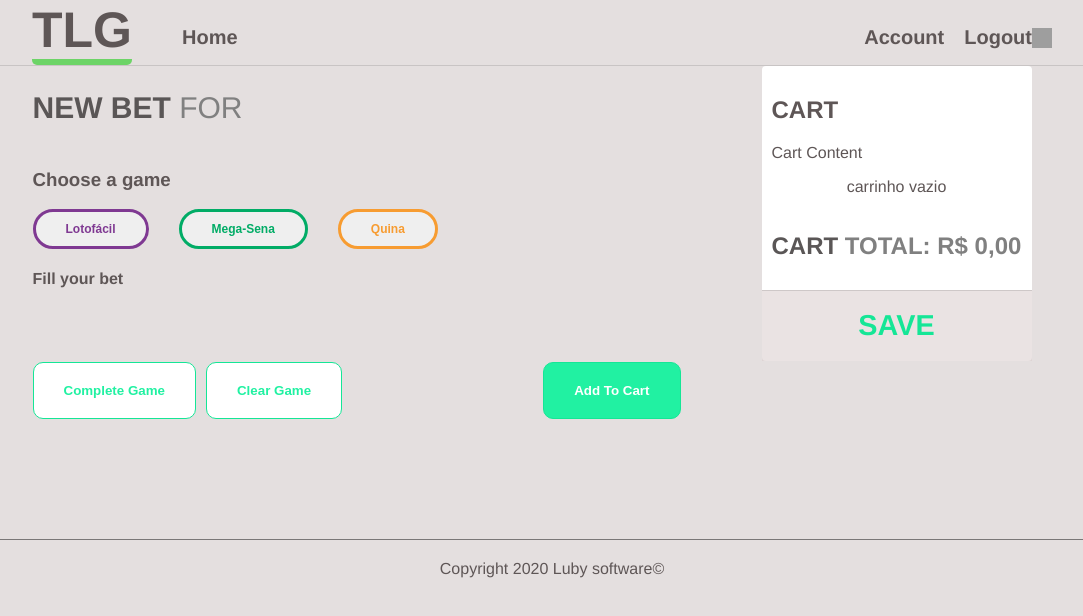
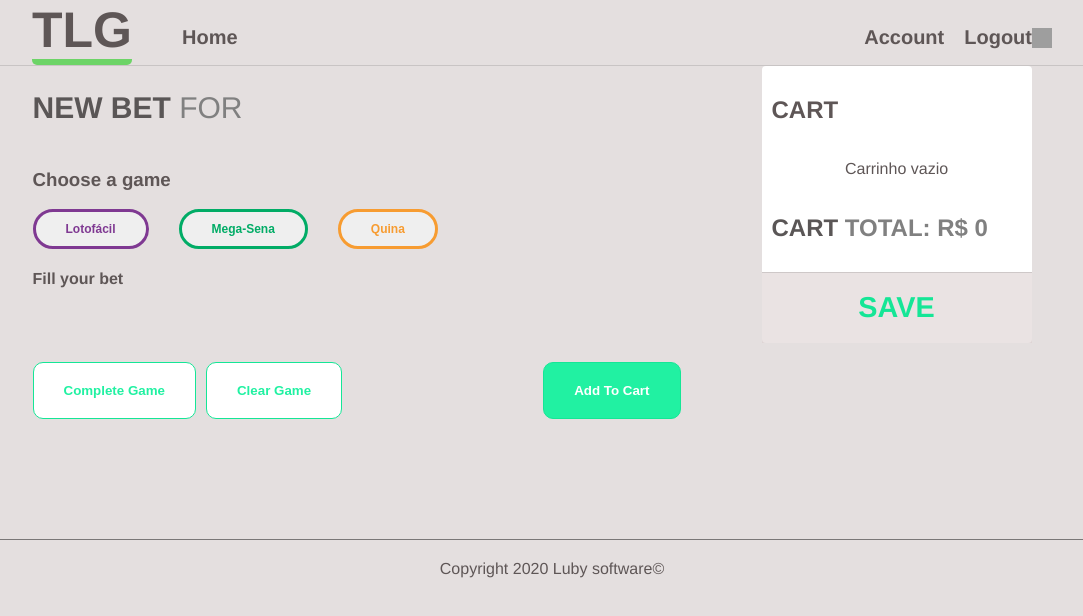
Before and after one commit to johnnyfers/TGL-APP-REACT, a React (Create React App) app: page /newbet in a window 1280 px wide. Shown: the top 616 px of the page, without its empty margins (108-1191 px from the left). Built offline with nearby package versions, Linux system fonts and the light colour scheme; data requests are answered from the project's data file; grey boxes are pictures that could not be loaded.

Commit message:
newbet page almost done

```diff
--- a/src/components/NewBet/Bet/Cart/index.tsx
+++ b/src/components/NewBet/Bet/Cart/index.tsx
@@ -1,15 +1,73 @@
-import { EmptyCart, H2, Strong, Save } from "./styles";
+import { EmptyCart, H2, Strong, Save, DivInsideCart, SideCartDiv, DivClassSpan, SpanNameGame, SpanDelete } from "./styles";
+import { useDispatch, useSelector } from 'react-redux'
+import { cartActions } from '../../../../store/cart-slice'
 
-export default function Cart(){
+interface RootState {
+    cart: {
+        cartItem: [{
+            id: string
+            items: number[]
+            price: number
+            type: string
+            color: string
+        }],
+        totalPrice: number
+    }
+}
+
+export default function Cart() {
+    const dispatch = useDispatch()
+
+    let cartItem: [{
+        id: string
+        items: number[]
+        price: number
+        type: string
+        color: string
+    }] = useSelector((state: RootState) => state.cart.cartItem)
+
+    let totalPrice: number = useSelector((state: RootState) => state.cart.totalPrice)
+
+    const deleteRow = (id: string, price: number) => {
+        dispatch(cartActions.deleteItemFromCart({ id, price }))
+    }
+
     return (
         <>
             <h2>CART</h2>
 
-            <div>Cart Content</div>
+            <div>
+                {cartItem.map((item: {
+                    id: string
+                    items: number[]
+                    price: number
+                    type: string
+                    color: string
+                }) =>
+                    <DivInsideCart key={Math.random().toString()}>
+                        <SpanDelete onClick={(): void => deleteRow(item.id, item.price)}>
+                            <img alt='trash' src="https://image.flaticon.com/icons/png/512/2782/2782872.png" width="20" height="20" />
+                        </SpanDelete>
 
-            <EmptyCart> carrinho vazio</EmptyCart>
+                        <SideCartDiv color={item.color}>
+                            <div>{item.items.join(', ')}</div>
+                            <DivClassSpan>
+                                <SpanNameGame color={item.color}>{item.type}</SpanNameGame>
+                                <span>{item.price.toFixed(2).replace('.', ',')}</span>
+                            </DivClassSpan>
+                        </SideCartDiv>
 
-            <H2> <Strong> CART </Strong>  TOTAL: R$ <span>0,00</span></H2>
+                    </DivInsideCart>)
+                }
+            </div>
+
+            <EmptyCart>
+                {cartItem.length < 1 && 'Carrinho vazio'}
+            </EmptyCart>
+
+            <H2>
+                <Strong> CART </Strong>  TOTAL: R$ <span>{totalPrice}</span>
+            </H2>
 
             <Save>SAVE</Save>
         </>
--- a/src/components/NewBet/Bet/Cart/styles.tsx
+++ b/src/components/NewBet/Bet/Cart/styles.tsx
@@ -3,7 +3,6 @@ import styles from 'styled-components'
 export const EmptyCart = styles.p`
     align-self: center;
 `
-
 
 export const H2 = styles.h2`
     color: grey;
@@ -27,3 +26,32 @@ export const Save = styles.div`
     padding: 10px;
     margin-top: 10px;
 `
+
+export const DivInsideCart = styles.div`
+    display: flex;
+    align-items: center;
+`
+export const SideCartDiv = styles.div`
+    border-left: 4px solid${props => props.color};
+    border-radius: 10px;
+    padding: 5px;
+    display: flex;
+    flex-direction: column;
+    justify-content: space-between;
+    width: 100%;
+    height: 60px;
+    margin-bottom: 10px;
+    overflow-x: auto;
+    word-break: break-all;
+`
+export const DivClassSpan = styles.div`
+    display: flex;
+    justify-content: space-between;
+`
+export const SpanNameGame = styles.span`
+    color: ${props => props.color};
+`
+
+export const SpanDelete = styles.span`
+    cursor: pointer;
+`
--- a/src/components/NewBet/Bet/Content/Buttons/index.tsx
+++ b/src/components/NewBet/Bet/Content/Buttons/index.tsx
@@ -1,6 +1,6 @@
 import {CartButtons, CompleteOrClearButtons, AddCart} from './styles'
 
-const BetButtons: React.FC<{onClearGame: () => void, onCompleteGame: ()=> void}> = (props) => {
+const BetButtons: React.FC<{onClearGame: () => void, onCompleteGame: ()=> void, onAddToCart: ()=> void}> = (props) => {
     return (
         <CartButtons>
             <div>
@@ -8,7 +8,7 @@ const BetButtons: React.FC<{onClearGame: () => void, onCompleteGame: ()=> void}>
                 <CompleteOrClearButtons onClick={props.onClearGame}>Clear Game</CompleteOrClearButtons>
             </div>
 
-            <AddCart>Add To Cart</AddCart>
+            <AddCart onClick={props.onAddToCart}>Add To Cart</AddCart>
         </CartButtons>
     )
 }
--- a/src/components/NewBet/Bet/Content/index.tsx
+++ b/src/components/NewBet/Bet/Content/index.tsx
@@ -4,6 +4,7 @@ import { useEffect, useState } from 'react'
 
 import { useDispatch, useSelector } from 'react-redux'
 import { newbetActions } from '../../../../store/newbet-slice'
+import { cartActions } from '../../../../store/cart-slice'
 
 type ItemTypes = {
     type: string
@@ -21,12 +22,17 @@ interface RootState {
     newBet: {
         items: number[],
         color: string
+    },
+    cart: {
+        cartItem: [{}]
     }
 }
 
 export default function NewBetContent() {
     let myItems: number[] = useSelector((state: RootState) => state.newBet.items)
     let myColor: string = useSelector((state: RootState) => state.newBet.color)
+
+    let cartItem: [{}] = useSelector((state: RootState) => state.cart.cartItem)
 
     const dispatch = useDispatch()
 
@@ -47,7 +53,8 @@ export default function NewBetContent() {
             .then(data => {
                 setItems(data)
             })
-    }, [])
+        dispatch(cartActions.cleatInitialState())
+    }, [dispatch])
 
     const clearGame = () => {
         dispatch(newbetActions.clearGame())
@@ -97,6 +104,13 @@ export default function NewBetContent() {
         return myArray
     }
 
+    const addToCart = (numbersGame: number[], gamePrice: number, gameName: string, color: string, maxNumber: number)=>{
+        dispatch(cartActions.receiveDataFromNewBEt({numbersGame, gamePrice, gameName, color, maxNumber}))
+
+        console.log(cartItem)
+        clearGame()
+    }
+
     return (
         <>
             <H1><Strong>NEW BET</Strong> FOR <span>{items && gameName}</span></H1>
@@ -115,7 +129,7 @@ export default function NewBetContent() {
                 {items && buttons()}
             </Numbers>
 
-            <BetButtons onCompleteGame={() => completeGame(gameMaxNumber, gameRange)} onClearGame={clearGame} />
+            <BetButtons onAddToCart={()=> addToCart(myItems, gamePrice, gameName, gameColor, gameMaxNumber)} onCompleteGame={() => completeGame(gameMaxNumber, gameRange)} onClearGame={clearGame} />
         </>
     )
 }
--- a/src/store/cart-slice.tsx
+++ b/src/store/cart-slice.tsx
@@ -1,19 +1,27 @@
 import { createSlice } from '@reduxjs/toolkit'
 
 type ItemsType = {
-    cartItem: [{
+    cartItem: {
+        id: string
         items: number[]
         price: number
         type: string
-    }]
+        color: string
+        maxNumber: number
+    }[],
+    totalPrice: number
 }
 
 const initialState: ItemsType = {
     cartItem: [{
+        id: '000',
         items: [],
         price: 0,
-        type: ''
-    }]
+        type: '',
+        color: '',
+        maxNumber: 0
+    }],
+    totalPrice: 0
 }
 
 const cartSlice = createSlice({
@@ -24,19 +32,41 @@ const cartSlice = createSlice({
             const numbersGame: number[] = action.payload.numbersGame
             const price: number = action.payload.gamePrice
             const name: string = action.payload.gameName
+            const color: string = action.payload.color
+            const maxNumber: number = action.payload.maxNumber
 
-            state.cartItem.push({
-                items: numbersGame,
-                price: price,
-                type: name
-            })
+            if (numbersGame.length === maxNumber) {
+                let id = Math.random().toString()
+
+                state.totalPrice += price
+
+                state.cartItem.push({
+                    id: id,
+                    items: numbersGame,
+                    price: price,
+                    type: name,
+                    color: color,
+                    maxNumber: maxNumber
+                })
+            }else{
+                alert('Coloque todos os numeros')
+            }
+
         },
 
-        deleteItemFromCart() {
-            console.log('test')
+        deleteItemFromCart(state, action) {
+            const id = action.payload.id
+            const price = action.payload.price
+
+            state.totalPrice -= price
+
+            state.cartItem = state.cartItem.filter(item => item.id !== id)
         },
 
-        getResult(){
+        cleatInitialState(state) {
+            if (state.cartItem[0].price === 0 || state.cartItem[0].price) {
+                state.cartItem.pop()
+            }
         }
     }
 })
--- a/src/store/index.tsx
+++ b/src/store/index.tsx
@@ -1,9 +1,10 @@
 import { configureStore } from "@reduxjs/toolkit";
+import cartSlice from "./cart-slice";
 
 import newbetSlice from './newbet-slice'
 
 const store = configureStore({
-    reducer: { newBet: newbetSlice.reducer }
+    reducer: { newBet: newbetSlice.reducer, cart: cartSlice.reducer }
 })
 
 export default store
```
